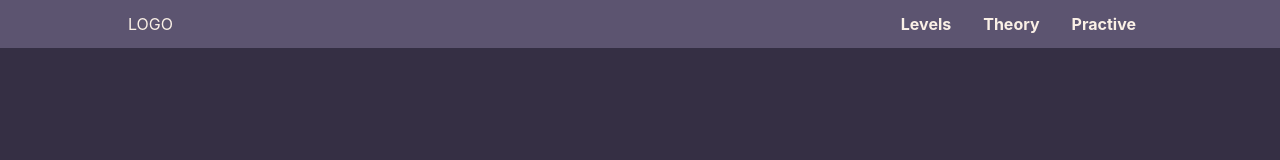
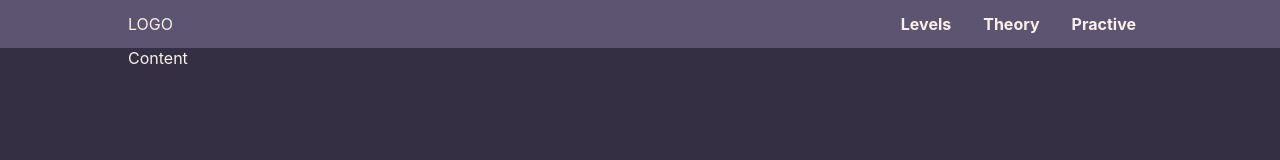
Before and after one commit to dimadidyk0/linn, a React (Create React App) app: page / in a window 1280 px wide. Shown: the top 160 px of the page. Built offline with nearby package versions, Linux system fonts and the light colour scheme.

Commit message:
feat: add basic router

```diff
--- a/package.json
+++ b/package.json
@@ -6,9 +6,13 @@
     "@testing-library/jest-dom": "^5.17.0",
     "@testing-library/react": "^13.4.0",
     "@testing-library/user-event": "^13.5.0",
+    "localforage": "^1.10.0",
+    "match-sorter": "^6.3.1",
     "react": "^18.2.0",
     "react-dom": "^18.2.0",
+    "react-router-dom": "^6.15.0",
     "react-scripts": "5.0.1",
+    "sort-by": "^1.2.0",
     "web-vitals": "^2.1.4"
   },
   "scripts": {
--- a/src/App.js
+++ b/src/App.js
@@ -1,10 +1,12 @@
-import Header from "./components/Header/Header";
+import Header from "./components/ui/Header/Header";
 import styles from "./App.module.css";
+import Container from "./components/ui/Container/Container";
 
 function App() {
   return (
     <div className={styles.root}>
       <Header />
+      <Container>Content</Container>
     </div>
   );
 }
--- a/src/App.module.css
+++ b/src/App.module.css
@@ -1,5 +1 @@
-.root {
-  min-height: 100vh;
-  background-color: var(--main-color);
-  color: var(--text-color);
-}
+.root {}
--- a/src/components/Navigation/Navigation.jsx
+++ b/src/components/Navigation/Navigation.jsx
@@ -1,3 +1,4 @@
+import { Link } from "react-router-dom";
 import { useNavigation } from "../../hooks/layout/useNavigation";
 import s from "./Navigation.module.css";
 
@@ -6,10 +7,10 @@ export default function Navigation() {
 
   return (
     <nav className={s.nav}>
-      {navigation.map(({ title }) => (
-        <a className={s.link} key={title} href="/#" title={title}>
+      {navigation.map(({ title, link }) => (
+        <Link className={s.link} key={title} to={link} title={title}>
           {title}
-        </a>
+        </Link>
       ))}
     </nav>
   );
--- a/src/components/Header/Header.jsx
+++ b/src/components/ui/Header/Header.jsx
@@ -1,5 +1,5 @@
-import Navigation from "../Navigation/Navigation";
-import Container from "../ui/Container/Container";
+import Navigation from "../../Navigation/Navigation";
+import Container from "../Container/Container";
 import s from "./Header.module.css";
 
 export default function Header() {
--- /dev/null
+++ b/src/components/ui/Layout/Layout.jsx
@@ -0,0 +1,12 @@
+import PropTypes from "prop-types";
+import cx from "classnames";
+import s from "./Layout.module.css";
+
+export function Layout({ children, className }) {
+  return <div className={cx(s.layout, className)}>{children}</div>;
+}
+
+Layout.propTypes = {
+  children: PropTypes.node.isRequired,
+  className: PropTypes.string,
+};
--- /dev/null
+++ b/src/components/ui/Layout/Layout.module.css
@@ -0,0 +1,5 @@
+.layout {
+  min-height: 100vh;
+  background-color: var(--main-color);
+  color: var(--text-color);
+}
--- a/src/hooks/layout/useNavigation.js
+++ b/src/hooks/layout/useNavigation.js
@@ -1,7 +1,7 @@
 export const useNavigation = () => {
   return [
-    { title: "Levels" },
-    { title: "Theory" },
-    { title: "Practive" },
+    { title: "Levels", link: "/levels" },
+    { title: "Theory", link: "/theory" },
+    { title: "Practive", link: "/practive" },
   ];
 };
--- a/src/index.js
+++ b/src/index.js
@@ -1,14 +1,36 @@
 import React from "react";
 import ReactDOM from "react-dom/client";
+import {
+  createBrowserRouter,
+  RouterProvider,
+} from "react-router-dom";
+import { ErrorPage } from "./pages/ErrorPage/ErrorPage";
+import App from "./App";
+import reportWebVitals from "./reportWebVitals";
 import "./assets/styles/index.css";
 import "./assets/styles/variables.css";
-import App from "./App";
-import reportWebVitals from "./reportWebVitals";
+import { Layout } from "./components/ui/Layout/Layout";
+
+const router = createBrowserRouter([
+  {
+    path: "/",
+    element: (
+      <Layout>
+        <App />
+      </Layout>
+    ),
+    errorElement: (
+      <Layout>
+        <ErrorPage />
+      </Layout>
+    ),
+  },
+]);
 
 const root = ReactDOM.createRoot(document.getElementById("root"));
 root.render(
   <React.StrictMode>
-    <App />
+    <RouterProvider router={router} />
   </React.StrictMode>
 );
 
--- /dev/null
+++ b/src/pages/ErrorPage/ErrorPage.js
@@ -0,0 +1,10 @@
+import { Link } from "react-router-dom";
+import Container from "../../components/ui/Container/Container";
+
+export function ErrorPage() {
+  return (
+    <Container>
+      <Link to={`/`}>Go home</Link>
+    </Container>
+  );
+}
```
Also changed, not shown: src/components/ui/Header/Header.module.css (renamed from src/components/Header/Header.module.css), 1 other file (tests, documents, lock files or other folders).
